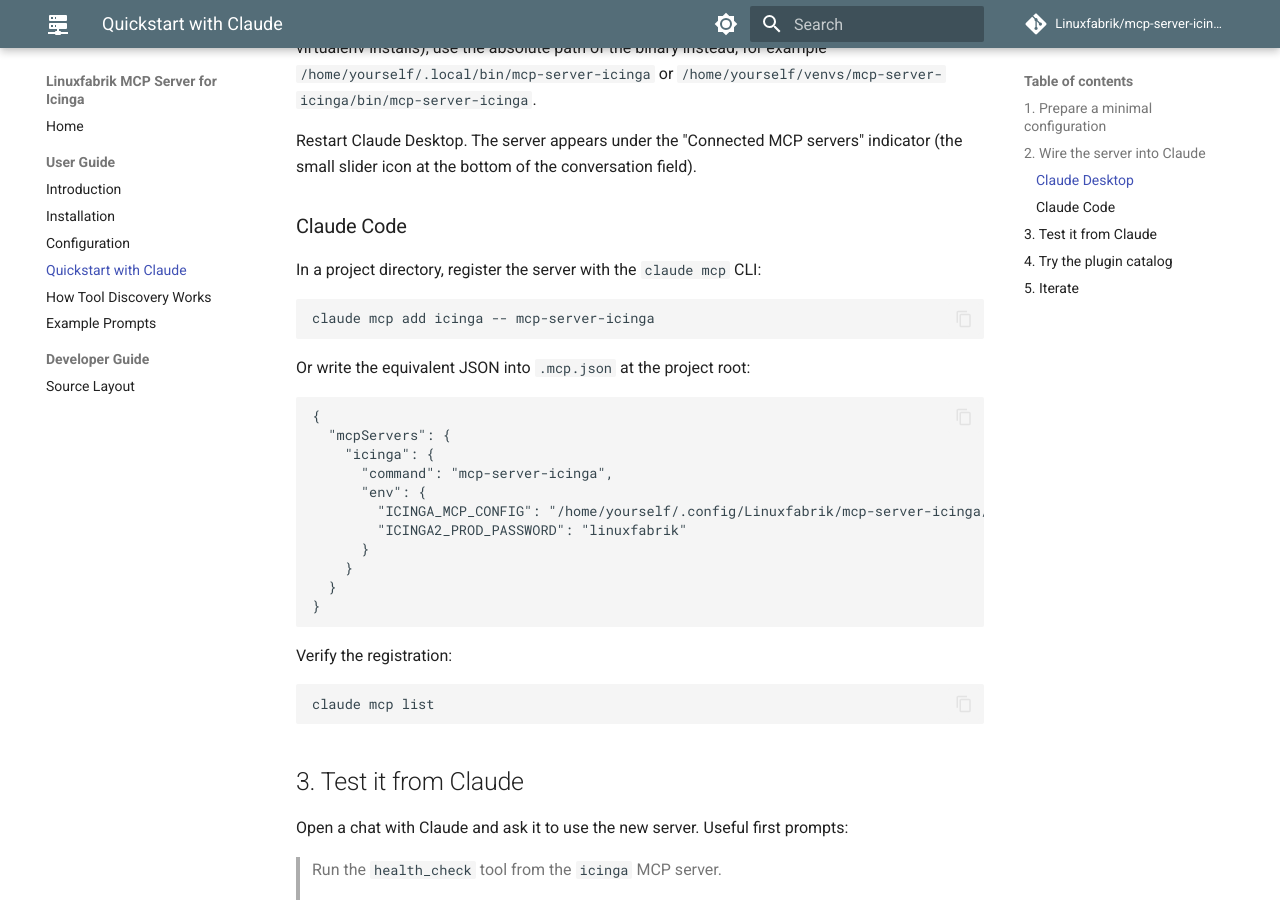
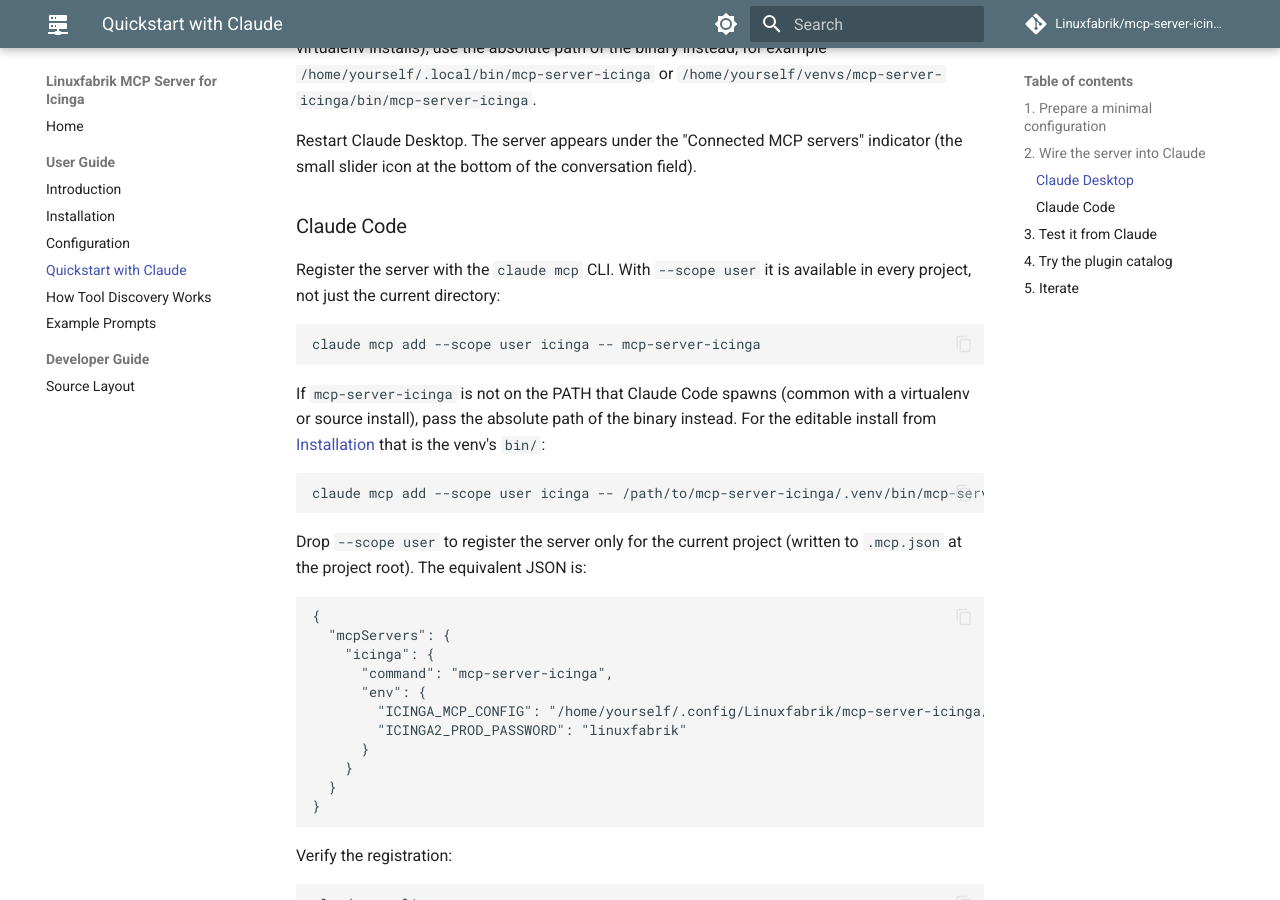
Before and after one commit to Linuxfabrik/mcp-server-icinga, an MkDocs documentation site: the page built from docs/user-guide/04 - Quickstart with Claude.md, in a window 1280 px wide and 900 px high, scrolled down 1395 px. Built offline with MkDocs 1.6.1 and Material for MkDocs 9.7.7, drawn with Linux system fonts in a browser that asks for light colours; comment, search, counter and statistics services are not loaded.

Commit message:
docs: document user-scope Claude Code registration
Show `claude mcp add --scope user` so the server is available in every
project, and the absolute venv-binary path form for virtualenv / source
installs where the console script is not on Claude Code's PATH.

````diff
--- a/docs/user-guide/04 - Quickstart with Claude.md
+++ b/docs/user-guide/04 - Quickstart with Claude.md
@@ -61,13 +61,19 @@
 
 ### Claude Code
 
-In a project directory, register the server with the `claude mcp` CLI:
+Register the server with the `claude mcp` CLI. With `--scope user` it is available in every project, not just the current directory:
 
 ```bash
-claude mcp add icinga -- mcp-server-icinga
+claude mcp add --scope user icinga -- mcp-server-icinga
 ```
 
-Or write the equivalent JSON into `.mcp.json` at the project root:
+If `mcp-server-icinga` is not on the PATH that Claude Code spawns (common with a virtualenv or source install), pass the absolute path of the binary instead. For the editable install from [Installation](02 - Installation.md) that is the venv's `bin/`:
+
+```bash
+claude mcp add --scope user icinga -- /path/to/mcp-server-icinga/.venv/bin/mcp-server-icinga
+```
+
+Drop `--scope user` to register the server only for the current project (written to `.mcp.json` at the project root). The equivalent JSON is:
 
 ```json
 {
````
